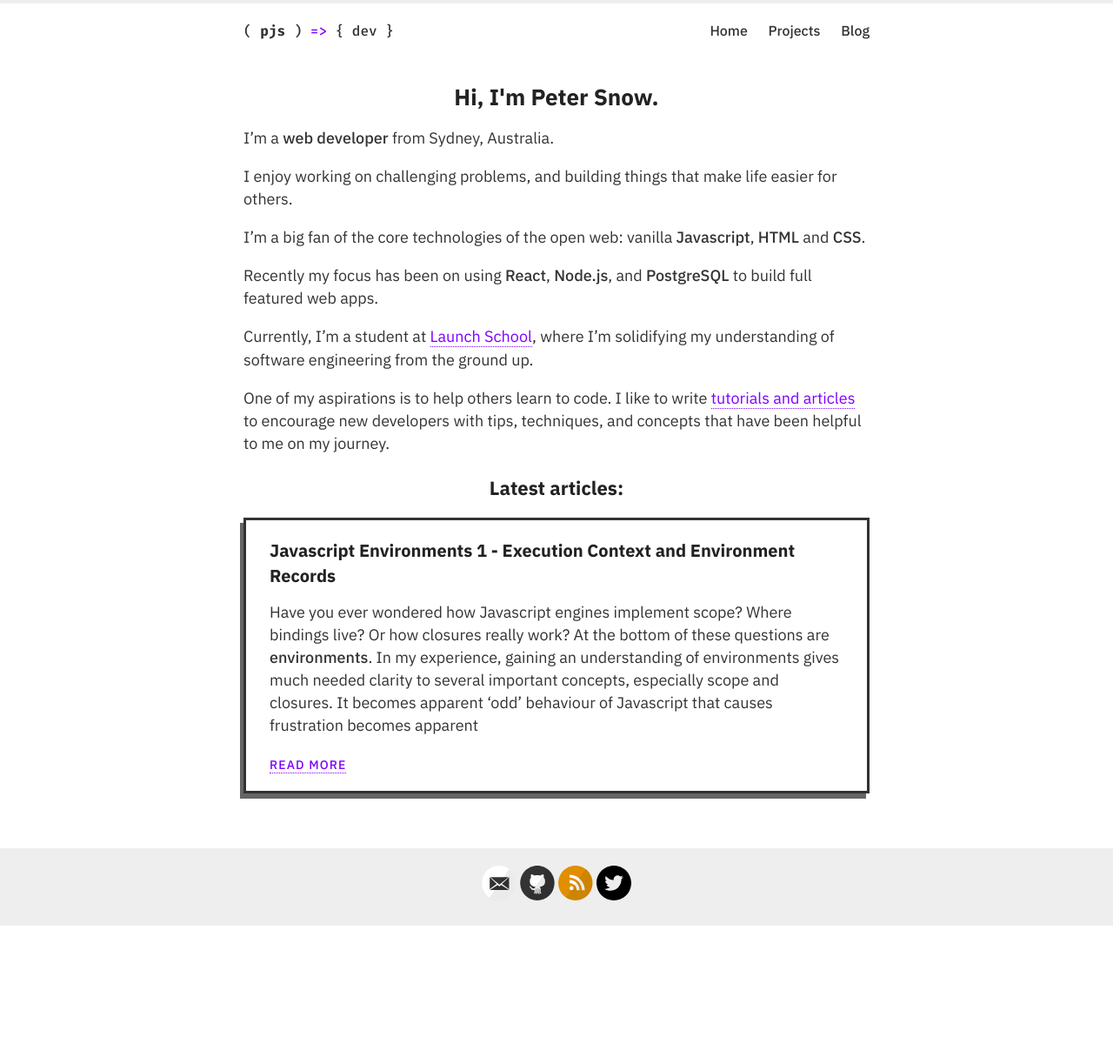
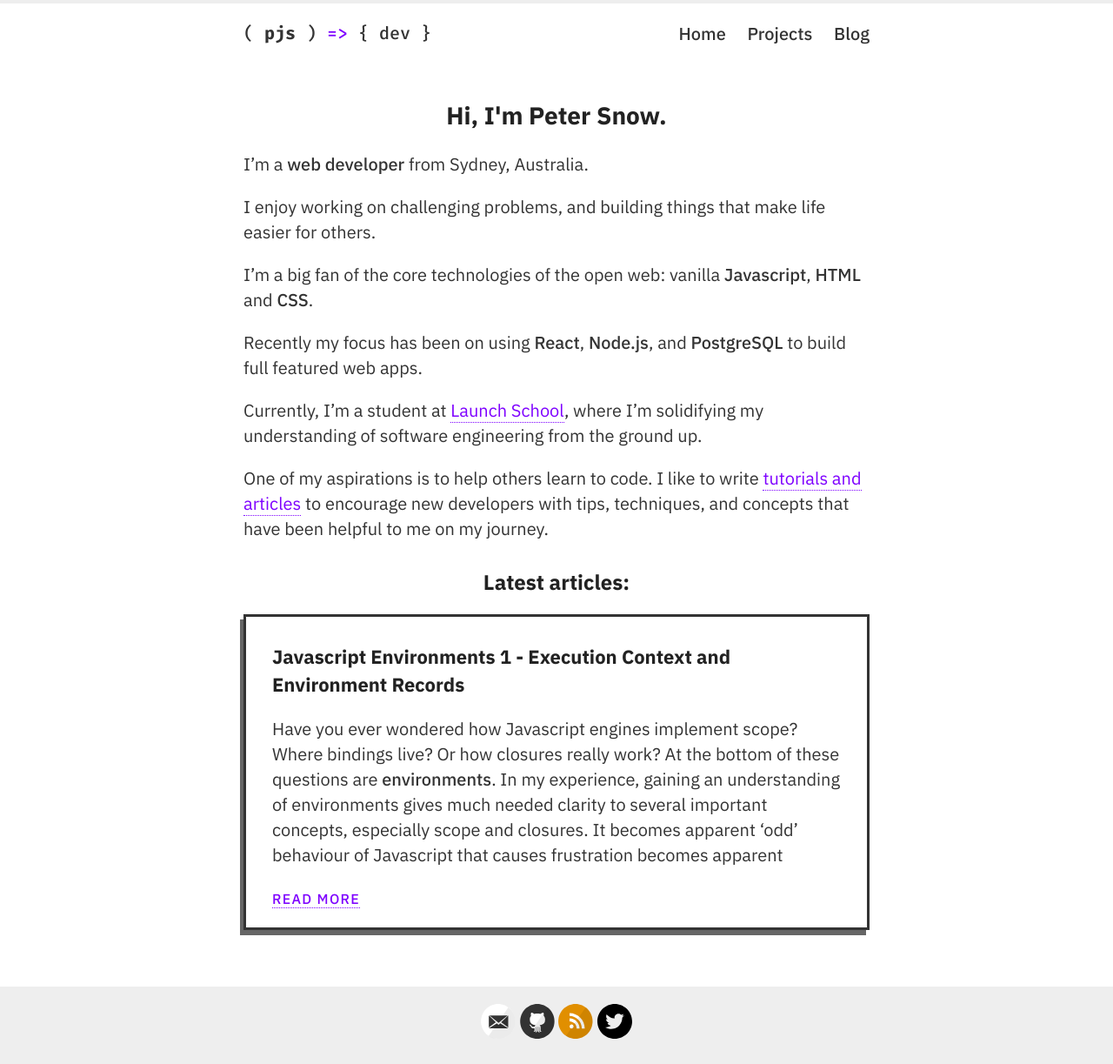
Before and after one commit to peterjsnow/peterjsnow.github.io, a Jekyll site: the page built from index.md, in a window 1280 px wide. Shown: the whole page at 87% size. Built offline with Jekyll 4.4.1, drawn with Linux system fonts in a browser that asks for light colours; before the commit the page ends 1064 px from its top, so only the background shows below that.

Commit message:
styling changes

```diff
--- a/_sass/_dracula.scss
+++ b/_sass/_dracula.scss
@@ -13,15 +13,22 @@ code {
 }
 
 .highlighter-rouge {
-    background-color: #FAFAFA;
-    color: #FF554A;
-    font-size: 16px;
+    background-color: #1e1c3f;
+    font-size: 0.8rem;
 }
 
 div.highlighter-rouge {
-    margin-bottom: 1em;
-    margin-left: -1.5em;
-    margin-right: -1.5em;
+    margin-bottom: 1rem;
+    margin-left: -1.5rem;
+    margin-right: -1.5rem;
+
+}
+
+code.highlighter-rouge {
+    background-color: #eee;
+    padding: 0.1rem;
+    border-radius: 5px;
+    font-weight: 500;
 }
 
 .highlight .hll { background-color: #f1fa8c }
--- a/assets/style.scss
+++ b/assets/style.scss
@@ -15,7 +15,7 @@
 
 
 html {
-  font-size: 100%;
+  font-size: 20px;
   height: 100%;
 }
 
@@ -24,7 +24,7 @@ body {
   color: $darkGrey;
   line-height: 1.45;
   font-weight: 400;
-  font-size: 18px;
+  font-size: 100%;
   height: 100%;
 }
 
@@ -40,7 +40,7 @@ h1, h2, h3, h4, h5, h6 {
   color: $darkerGrey;
   font-weight: bold;
   font-kerning: auto;
-  margin: 1em 0 15px;
+  margin: 1.5rem 0 1rem;
   padding: 0;
   text-transform: inherit;
   @include mobile {
@@ -49,8 +49,9 @@ h1, h2, h3, h4, h5, h6 {
 }
 
 h1 {
-  font-size: 26px;
+  font-size: 1.4rem;
   text-align: center;
+  margin: 2rem 0 1rem;
   a {
     color: inherit;
   }
@@ -58,7 +59,7 @@ h1 {
 
 h2 {
   text-align: center;
-  font-size: 22px;
+  font-size: 1.2rem;
 }
 
 @media (min-width: 760px){
@@ -74,16 +75,16 @@ h2 {
 }
 
 h3 {
-  font-size: 20px;
+  font-size: 1.1rem;
 }
 
 h4 {
-  font-size: 18px;
+  font-size: 1rem;
   color: #222;
 }
 
 p {
-  margin-bottom: 1em;
+  margin-bottom: 1rem;
   a {
     border-bottom: 1px dotted $purple;
     letter-spacing: inherit;
@@ -182,7 +183,7 @@ p > img {
 
 .date {
   font-style: italic;
-  font-size: 14px;
+  font-size: 0.8rem;
   color: $mediumGrey
 }
 
@@ -303,7 +304,7 @@ table tr td :last-child {
   cursor: pointer;
   font-family: $mono;
   font-weight: 500;
-  font-size: 16px;
+  font-size: 1rem;
   text-align: left;
 
   @include mobile {
@@ -328,7 +329,7 @@ table tr td :last-child {
 .site-description {
   margin: -5px 0 0 0;
   color: $mediumGrey;
-  font-size: 16px;
+  font-size: 1rem;
 
   @include mobile {
     margin: 3px 0;
@@ -337,7 +338,7 @@ table tr td :last-child {
 
 nav {
   float: right;
-  font-size: 16px;
+  font-size: 1rem;
   font-weight: 500;
   opacity: 50%;
   transition: opacity .5s;
@@ -346,7 +347,7 @@ nav {
     float: none;
     margin-top: 9px;
     display: block;
-    font-size: 16px;
+    font-size: 1rem;
   }
 
   a {
@@ -386,7 +387,7 @@ nav {
     margin: 1.8em .8em;
     padding: 0.1em 1em;
     color: $mediumGrey;
-    font-size: 22px;
+    font-size: 1rem;
     font-style: italic;
     background-color: $lightGrey;
   }
@@ -396,13 +397,13 @@ nav {
     /*border-left: 2px solid $gray;*/
     padding: 0.1em 1em;
     color: $mediumGrey;
-    font-size: 22px;
+    font-size: 1rem;
     font-style: italic;
     background-color: #ddffb5;;
   }
 
   .read-more {
-    font-size: 14px;
+    font-size: 0.8rem;
     text-transform: uppercase;
     letter-spacing: 0.08em;
     font-weight: 500;
@@ -440,7 +441,7 @@ footer {
 }
 
 .post-tags {
-  font-size:14px;
+  font-size:0.8rem;
   font-weight: 500;
 }
 
```
Also changed, not shown: images/404.jpg (deleted), images/categories.png (deleted), images/favicon-32x32.png, images/galaxy.jpg (deleted), images/mobile-demo.png (deleted), images/reverie-demo.png (deleted), images/reverie-text.png (deleted), images/reverie.png (deleted), images/search.png (deleted).
